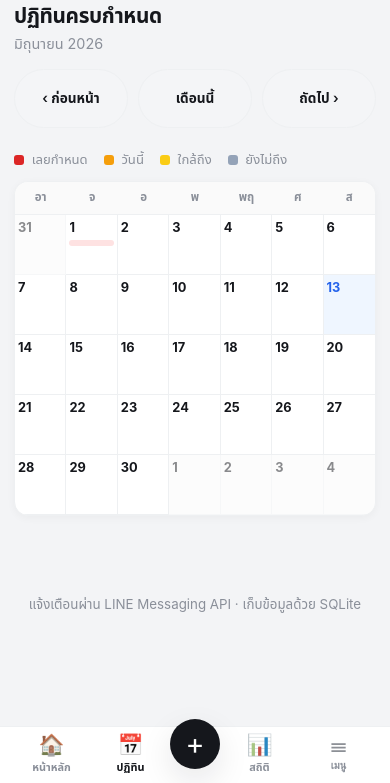
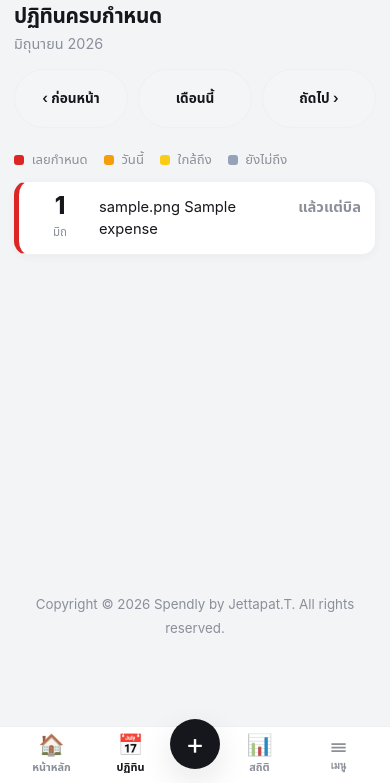
Before and after one commit to Jettapat-thit/ExpenseNoti, a Flask app: page /calendar in a window 390 px wide. Shown: the part 61-844 px from the top of the page. Run offline with Flask 3, Linux system fonts and the light colour scheme; the visitor is signed in with stand-in values (Sample User, id 1); tables that the repository leaves empty hold one stand-in row (values such as "Sample post"); grey boxes marked "Sample" are stand-in pictures; some libraries are stand-ins or nearby versions.

Commit message:
fix logic paid

```diff
--- a/app.py
+++ b/app.py
@@ -64,7 +64,7 @@ def admin_required(view):
 @app.context_processor
 def inject_user():
     u = current_user()
-    return {"user": u, "is_admin": is_admin(u)}
+    return {"user": u, "is_admin": is_admin(u), "current_year": date.today().year}
 
 
 # ---------- auth routes ----------
@@ -580,11 +580,25 @@ def calendar_view():
                           "is_today": d == today, "status": status})
         weeks.append(cells)
 
+    # รายการแบบลิสต์รายวัน (สำหรับมือถือ — อ่านง่ายกว่าตาราง)
+    agenda = []
+    for d in sorted(items_by_day):
+        ddate = date(year, month, d)
+        if ddate < today:
+            status = "overdue"
+        elif ddate == today:
+            status = "due"
+        elif (ddate - today).days <= 3:
+            status = "soon"
+        else:
+            status = "later"
+        agenda.append({"day": d, "items": items_by_day[d], "status": status, "is_today": ddate == today})
+
     prev_m = (year - 1, 12) if month == 1 else (year, month - 1)
     next_m = (year + 1, 1) if month == 12 else (year, month + 1)
     th_months = ["", "มกราคม", "กุมภาพันธ์", "มีนาคม", "เมษายน", "พฤษภาคม", "มิถุนายน",
                  "กรกฎาคม", "สิงหาคม", "กันยายน", "ตุลาคม", "พฤศจิกายน", "ธันวาคม"]
-    return render_template("calendar.html", weeks=weeks, year=year, month=month,
+    return render_template("calendar.html", weeks=weeks, agenda=agenda, year=year, month=month,
                            month_name=th_months[month], prev_m=prev_m, next_m=next_m, today=today)
 
 
--- a/models.py
+++ b/models.py
@@ -4,11 +4,33 @@
 ผู้ใช้ผูกกับบัญชี LINE ผ่าน line_user_id
 การเชื่อมต่อ/ความต่างของ dialect อยู่ใน db.py
 """
+import calendar as _calendar
 from datetime import date
 
 import config
 import db
 from db import get_conn
+
+
+def _clamp_due(year, month, due_day):
+    """วันครบกำหนดของเดือนนั้น (ไม่เกินจำนวนวันจริง)"""
+    last = _calendar.monthrange(year, month)[1]
+    return date(year, month, min(int(due_day), last))
+
+
+def _next_due(due_day, today):
+    """วันครบกำหนดถัดไป (>= วันนี้)"""
+    this_m = _clamp_due(today.year, today.month, due_day)
+    if this_m >= today:
+        return this_m
+    y, m = (today.year + 1, 1) if today.month == 12 else (today.year, today.month + 1)
+    return _clamp_due(y, m, due_day)
+
+
+def _cycle_start(next_due, due_day):
+    """จุดเริ่มรอบบิล = วันครบกำหนดของเดือนก่อนหน้า next_due"""
+    y, m = (next_due.year - 1, 12) if next_due.month == 1 else (next_due.year, next_due.month - 1)
+    return _clamp_due(y, m, due_day)
 
 # หมวดหมู่เริ่มต้น (seed ให้ user ใหม่แต่ละคน) — (key, ชื่อ, ไอคอน, ชนิด, ลำดับ)
 DEFAULT_CATEGORIES = [
@@ -406,15 +428,29 @@ def delete_payment(user_id, payment_id):
         conn.execute("DELETE FROM payments WHERE id=? AND user_id=?", (payment_id, user_id))
 
 
-def paid_expense_ids(user_id, ym=None):
-    """คืน set ของ expense_id ที่มีการบันทึกจ่ายในเดือนนั้น (ใช้ทำ checklist จ่ายแล้ว/ยังไม่จ่าย)"""
-    ym = ym or date.today().strftime("%Y-%m")
+def paid_expense_ids(user_id, today=None):
+    """
+    คืน set ของ expense_id ที่ "จ่ายแล้วสำหรับรอบบิลปัจจุบัน"
+    นับตามรอบบิล (billing cycle) ไม่ใช่เดือนปฏิทิน — จ่ายล่วงหน้าข้ามเดือนก็นับถูก
+    รอบ = (วันครบกำหนดรอบก่อน, วันครบกำหนดรอบถัดไป]
+    """
+    today = today or date.today()
+    ids = set()
     with get_conn() as conn:
-        rows = conn.execute(
-            "SELECT DISTINCT expense_id FROM payments WHERE user_id=? AND substr(paid_date,1,7)=?",
-            (user_id, ym),
+        exps = conn.execute(
+            "SELECT id, due_day FROM expenses WHERE user_id=?", (user_id,)
         ).fetchall()
-    return {r["expense_id"] for r in rows}
+        for e in exps:
+            nd = _next_due(e["due_day"], today)
+            cs = _cycle_start(nd, e["due_day"])
+            row = conn.execute(
+                "SELECT 1 FROM payments WHERE user_id=? AND expense_id=? "
+                "AND paid_date > ? AND paid_date <= ? LIMIT 1",
+                (user_id, e["id"], cs.isoformat(), nd.isoformat()),
+            ).fetchone()
+            if row:
+                ids.add(e["id"])
+    return ids
 
 
 def payment_total(user_id, expense_id=None):
--- a/static/style.css
+++ b/static/style.css
@@ -217,6 +217,32 @@ h2 { margin-top: 0; }
 .installment-box legend { font-size: .84rem; color: var(--muted); padding: 0 8px; }
 .form-actions { display: flex; gap: 10px; margin-top: 8px; }
 
+/* ตาราง .grid */
+.grid { width: 100%; border-collapse: collapse; background: var(--card); border: 1px solid var(--border);
+    border-radius: var(--radius); overflow: hidden; box-shadow: var(--shadow); }
+.grid th, .grid td { padding: 12px 14px; text-align: left; border-bottom: 1px solid var(--border);
+    font-size: .92rem; vertical-align: middle; }
+.grid th { background: var(--soft); color: var(--muted); font-weight: 700; font-size: .8rem; }
+.grid tr:last-child td { border-bottom: none; }
+.grid .num { text-align: right; }
+.grid .actions { white-space: nowrap; text-align: right; }
+
+/* ตาราง .grid บนมือถือ — แปลงเป็นการ์ดมีป้ายกำกับ */
+@media (max-width: 640px) {
+    .grid, .grid tbody { display: block; background: none; border: none; box-shadow: none; }
+    .grid thead { display: none; }
+    .grid tr { display: block; background: var(--card); border: 1px solid var(--border);
+        border-radius: var(--radius-sm); box-shadow: var(--shadow); margin-bottom: 12px; padding: 8px 14px; }
+    .grid td { display: flex; justify-content: space-between; align-items: center; gap: 12px;
+        border: none; padding: 8px 0; text-align: right; }
+    .grid td:not(:last-child) { border-bottom: 1px solid var(--border); }
+    .grid td::before { content: attr(data-label); font-weight: 700; color: var(--muted);
+        font-size: .8rem; text-align: left; flex-shrink: 0; }
+    .grid td.actions { justify-content: flex-end; }
+    .grid td.actions::before { display: none; }
+    .grid .num { text-align: right; }
+}
+
 /* section heading */
 .section-head { margin: 28px 0 12px; font-size: 1.05rem; font-weight: 800; }
 .section-paid { color: var(--green-dark); }
@@ -370,6 +396,21 @@ h2 { margin-top: 0; }
 .cal-item.soon { border-color: #facc15; background: #fefce8; }
 .cal-amt { color: var(--muted); }
 
+/* agenda list (มือถือ) */
+.cal-agenda { display: none; flex-direction: column; gap: 10px; }
+.agenda-day { display: flex; gap: 12px; background: var(--card); border: 1px solid var(--border);
+    border-radius: 14px; padding: 12px 14px; box-shadow: var(--shadow); border-left: 5px solid #94a3b8; }
+.agenda-day.overdue { border-left-color: #dc2626; }
+.agenda-day.due { border-left-color: #f59e0b; }
+.agenda-day.soon { border-left-color: #facc15; }
+.agenda-day.is-today { background: #eff6ff; }
+.agenda-date { flex-shrink: 0; width: 54px; text-align: center; }
+.agenda-num { display: block; font-size: 1.5rem; font-weight: 800; line-height: 1; }
+.agenda-mon { font-size: .72rem; color: var(--muted); }
+.agenda-items { flex: 1; display: flex; flex-direction: column; gap: 6px; justify-content: center; }
+.agenda-item { display: flex; justify-content: space-between; gap: 10px; font-size: .92rem; }
+.agenda-amt { color: var(--muted); white-space: nowrap; font-weight: 600; }
+
 /* preview bubble */
 .line-bubble { background: #d8f6c4; border-radius: 16px; padding: 14px 18px; max-width: 480px;
     white-space: pre-wrap; font-family: inherit; font-size: .92rem; margin: 10px 0; border: 1px solid #b7e89a; }
@@ -427,11 +468,9 @@ h2 { margin-top: 0; }
     .exp-actions { gap: 6px; }
     .btn-small { padding: 8px 12px; font-size: .85rem; }
 
-    /* ปฏิทินบนมือถือ — เล็กลง โชว์เป็นจุดแทนข้อความยาว */
-    .cal-cell { min-height: 60px; padding: 3px; }
-    .cal-dow { padding: 7px 0; font-size: .72rem; }
-    .cal-item { font-size: 0; padding: 0; height: 6px; border-radius: 3px; border-left: none; margin-bottom: 2px; }
-    .cal-amt { display: none; }
+    /* ปฏิทินบนมือถือ — ใช้ลิสต์รายวันแทนตารางจิ๋ว (อ่านง่ายกว่า) */
+    .calendar { display: none; }
+    .cal-agenda { display: flex; }
     .safe-value { font-size: 1.3rem; }
     .zone { padding: 2px 10px 12px; border-radius: 14px; }
 }
--- a/templates/base.html
+++ b/templates/base.html
@@ -48,7 +48,7 @@
     </main>
 
     <footer class="wrap">
-        <small>แจ้งเตือนผ่าน LINE Messaging API · เก็บข้อมูลด้วย SQLite</small>
+        <small>Copyright © {{ current_year }} Spendly by Jettapat.T. All rights reserved.</small>
     </footer>
 
     {% if user %}
--- a/templates/calendar.html
+++ b/templates/calendar.html
@@ -40,4 +40,27 @@
     {% endfor %}
 </div>
 
+<div class="cal-agenda">
+    {% if agenda %}
+    {% for a in agenda %}
+    <div class="agenda-day {{ a.status }}{% if a.is_today %} is-today{% endif %}">
+        <div class="agenda-date">
+            <span class="agenda-num">{{ a.day }}</span>
+            <span class="agenda-mon">{{ month_name[:3] }}{% if a.is_today %} · วันนี้{% endif %}</span>
+        </div>
+        <div class="agenda-items">
+            {% for it in a['items'] %}
+            <div class="agenda-item">
+                <span>{{ it.icon }} {{ it.name }}</span>
+                <span class="agenda-amt">{% if it.variable %}แล้วแต่บิล{% else %}{{ "{:,.0f}".format(it.amount) }} ฿{% endif %}</span>
+            </div>
+            {% endfor %}
+        </div>
+    </div>
+    {% endfor %}
+    {% else %}
+    <div class="empty"><div class="empty-icon">📅</div><p>เดือนนี้ไม่มีรายการครบกำหนด</p></div>
+    {% endif %}
+</div>
+
 {% endblock %}
```
Also changed, not shown: templates/admin.html (+7 -7 lines), templates/admin_user.html (+6 -6 lines).
